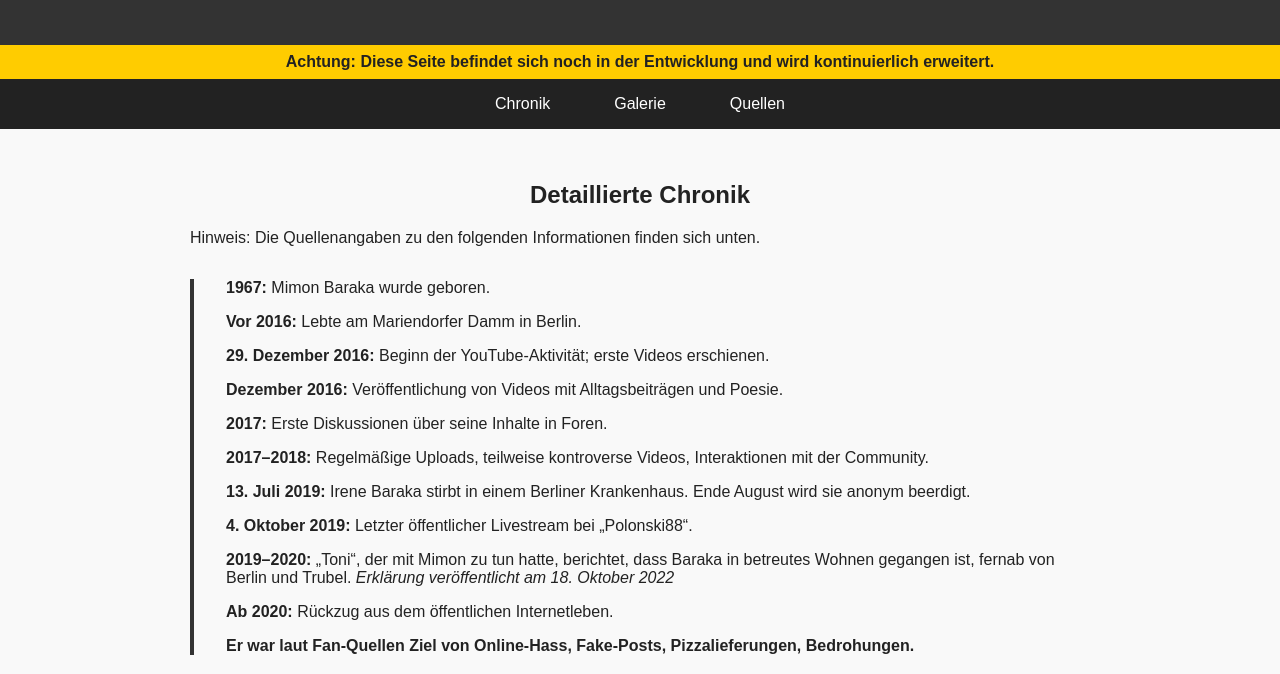
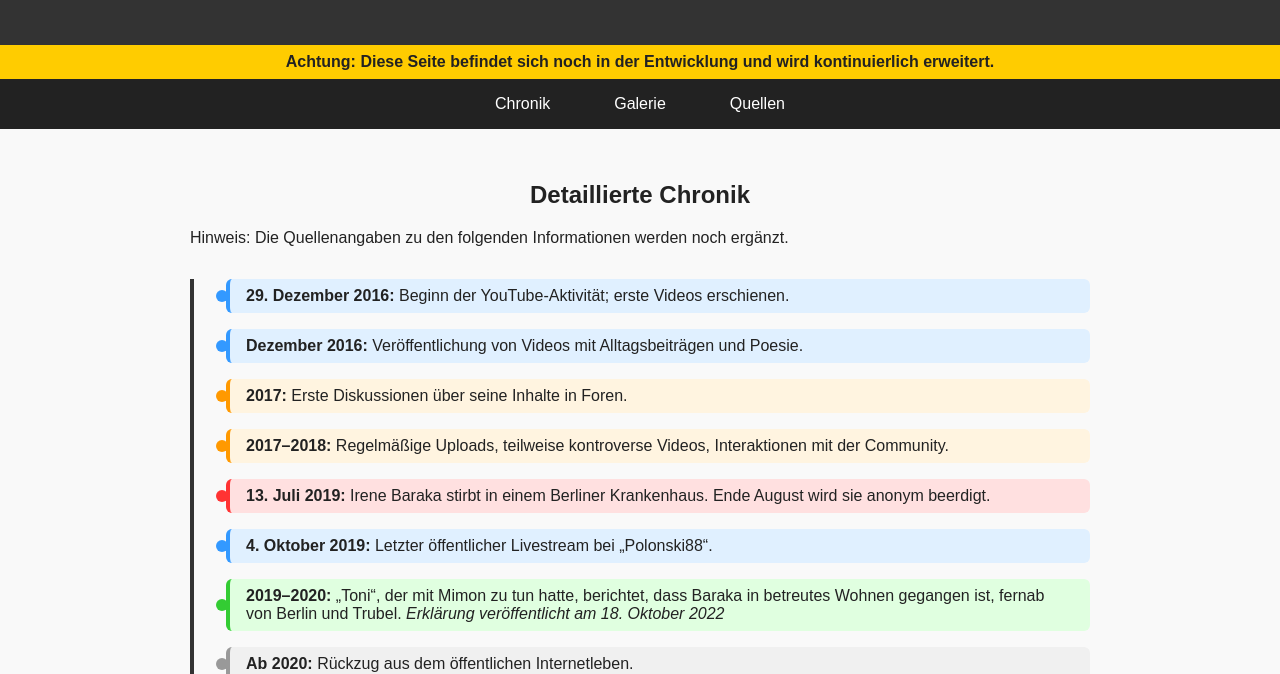
Before and after one commit to mimon-b/Mimon-Website, a plain HTML site: page index.html in a window 1280 px wide. Shown: the part 133-807 px from the top of the page. Drawn offline with Linux system fonts and the light colour scheme.

Commit message:
4. Entwurf

```diff
--- a/index.html
+++ b/index.html
@@ -4,89 +4,8 @@
     <meta charset="UTF-8">
     <meta name="viewport" content="width=device-width, initial-scale=1.0">
     <title>Mimon Baraka – Chronik & Galerie</title>
-    <style>
-        body {
-            font-family: Arial, sans-serif;
-            background: #f9f9f9;
-            color: #222;
-            margin: 0;
-            padding: 0;
-        }
-        header {
-            background: #333;
-            color: white;
-            text-align: center;
-            padding: 2rem;
-        }
-        .dev-note {
-            background: #ffcc00;
-            color: #222;
-            text-align: center;
-            padding: 0.5rem;
-            font-weight: bold;
-        }
-        nav {
-            background: #222;
-            display: flex;
-            justify-content: center;
-        }
-        nav a {
-            color: white;
-            padding: 1rem 2rem;
-            text-decoration: none;
-        }
-        nav a:hover {
-            background: #444;
-        }
-        section {
-            padding: 2rem;
-            max-width: 900px;
-            margin: auto;
-        }
-        h1, h2 {
-            text-align: center;
-        }
-        .timeline {
-            border-left: 4px solid #333;
-            margin: 2rem 0;
-            padding-left: 2rem;
-        }
-        .timeline-item {
-            margin: 1rem 0;
-        }
-        .gallery {
-            display: flex;
-            flex-wrap: wrap;
-            gap: 1rem;
-            justify-content: center;
-        }
-        .gallery img {
-            width: 250px;
-            height: 150px;
-            object-fit: cover;
-            border: 2px solid #333;
-            border-radius: 6px;
-        }
-        .sources {
-            margin-top: 2rem;
-            background: #eee;
-            padding: 1rem;
-            border-radius: 6px;
-        }
-        .sources h3 {
-            text-align: center;
-        }
-        .sources ul {
-            list-style-type: decimal;
-            padding-left: 2rem;
-        }
-        footer {
-            background: #222;
-            color: white;
-            text-align: center;
-            padding: 1rem;
-        }
-    </style>
+    <!-- Ausgelagertes CSS -->
+    <link rel="stylesheet" href="style.css">
 </head>
 <body>
 
@@ -107,40 +26,34 @@
 
 <section id="chronik">
     <h2>Detaillierte Chronik</h2>
-    <p>Hinweis: Die Quellenangaben zu den folgenden Informationen finden sich unten.</p>
+    <p>Hinweis: Die Quellenangaben zu den folgenden Informationen werden noch ergänzt.</p>
     <div class="timeline">
-        <div class="timeline-item">
-            <strong>1967:</strong> Mimon Baraka wurde geboren.
-        </div>
-        <div class="timeline-item">
-            <strong>Vor 2016:</strong> Lebte am Mariendorfer Damm in Berlin.
-        </div>
-        <div class="timeline-item">
+        <div class="timeline-item stream">
             <strong>29. Dezember 2016:</strong> Beginn der YouTube-Aktivität; erste Videos erschienen.
         </div>
-        <div class="timeline-item">
+        <div class="timeline-item stream">
             <strong>Dezember 2016:</strong> Veröffentlichung von Videos mit Alltagsbeiträgen und Poesie.
         </div>
-        <div class="timeline-item">
+        <div class="timeline-item forum">
             <strong>2017:</strong> Erste Diskussionen über seine Inhalte in Foren.
         </div>
-        <div class="timeline-item">
+        <div class="timeline-item forum">
             <strong>2017–2018:</strong> Regelmäßige Uploads, teilweise kontroverse Videos, Interaktionen mit der Community.
         </div>
-        <div class="timeline-item">
+        <div class="timeline-item death">
             <strong>13. Juli 2019:</strong> Irene Baraka stirbt in einem Berliner Krankenhaus. Ende August wird sie anonym beerdigt.
         </div>
-        <div class="timeline-item">
+        <div class="timeline-item stream">
             <strong>4. Oktober 2019:</strong> Letzter öffentlicher Livestream bei „Polonski88“.
         </div>
-        <div class="timeline-item">
+        <div class="timeline-item care">
             <strong>2019–2020:</strong> „Toni“, der mit Mimon zu tun hatte, berichtet, dass Baraka in betreutes Wohnen gegangen ist, fernab von Berlin und Trubel. <em>Erklärung veröffentlicht am 18. Oktober 2022</em>
         </div>
-        <div class="timeline-item">
+        <div class="timeline-item retreat">
             <strong>Ab 2020:</strong> Rückzug aus dem öffentlichen Internetleben.
         </div>
-        <div class="timeline-item">
-            <strong>Er war laut Fan-Quellen Ziel von Online-Hass, Fake-Posts, Pizzalieferungen, Bedrohungen.</strong>
+        <div class="timeline-item warning">
+            <strong>Ziel von Online-Hass:</strong> Er war laut Fan-Quellen Ziel von Online-Hass, Fake-Posts, Pizzalieferungen, Bedrohungen.
         </div>
     </div>
 </section>
@@ -162,12 +75,7 @@
 
 <section id="quellen" class="sources">
     <h3>Quellenangaben</h3>
-    <ul>
-        <li><a href="https://klabautercrew67.home.blog/">Klabautercrew67 Fan-Blog</a></li>
-        <li><a href="https://forum.rocketbeans.tv/t/kennt-hier-jemand-mimon-baraka/32993">Rocketbeans Forum</a></li>
-        <li><a href="https://www.reddit.com/r/AskReddit/comments/16f516x/germans_of_reddit_who_is_mimon_baraka/">Reddit Diskussion</a></li>
-        <li><a href="https://www.bdzv.de/fileadmin/content/9_Awards/9_1_TWP/Allgemeines_zum_Preis/Die_Broschuere/TWP-Inhalt_26JUNI2023-V4-JNeller-web.pdf">BDZV Broschüre</a></li>
-    </ul>
+    <p>Die Quellen für die chronologisch dargestellten Informationen werden noch ergänzt. Derzeit stützt sich die Darstellung auf gesicherte Fan-Quellen.</p>
 </section>
 
 <footer>
--- /dev/null
+++ b/style.css
@@ -0,0 +1,136 @@
+body {
+    font-family: Arial, sans-serif;
+    background: #f9f9f9;
+    color: #222;
+    margin: 0;
+    padding: 0;
+}
+header {
+    background: #333;
+    color: white;
+    text-align: center;
+    padding: 2rem;
+}
+.dev-note {
+    background: #ffcc00;
+    color: #222;
+    text-align: center;
+    padding: 0.5rem;
+    font-weight: bold;
+}
+nav {
+    background: #222;
+    display: flex;
+    justify-content: center;
+}
+nav a {
+    color: white;
+    padding: 1rem 2rem;
+    text-decoration: none;
+}
+nav a:hover {
+    background: #444;
+}
+section {
+    padding: 2rem;
+    max-width: 900px;
+    margin: auto;
+}
+h1, h2 {
+    text-align: center;
+}
+.timeline {
+    border-left: 4px solid #333;
+    margin: 2rem 0;
+    padding-left: 2rem;
+}
+.timeline-item {
+    margin: 1rem 0;
+    padding: 0.5rem 1rem;
+    border-radius: 6px;
+    position: relative;
+}
+.timeline-item::before {
+    content: '';
+    position: absolute;
+    left: -14px;
+    top: 50%;
+    transform: translateY(-50%);
+    width: 12px;
+    height: 12px;
+    border-radius: 50%;
+}
+.timeline-item.stream {
+    background: #e0f0ff;
+    border-left: 4px solid #3399ff;
+}
+.timeline-item.stream::before {
+    background: #3399ff;
+}
+.timeline-item.forum {
+    background: #fff4e0;
+    border-left: 4px solid #ff9900;
+}
+.timeline-item.forum::before {
+    background: #ff9900;
+}
+.timeline-item.death {
+    background: #ffe0e0;
+    border-left: 4px solid #ff3333;
+}
+.timeline-item.death::before {
+    background: #ff3333;
+}
+.timeline-item.care {
+    background: #e0ffe0;
+    border-left: 4px solid #33cc33;
+}
+.timeline-item.care::before {
+    background: #33cc33;
+}
+.timeline-item.retreat {
+    background: #f0f0f0;
+    border-left: 4px solid #999999;
+}
+.timeline-item.retreat::before {
+    background: #999999;
+}
+.timeline-item.warning {
+    background: #fffbe0;
+    border-left: 4px solid #ffcc00;
+}
+.timeline-item.warning::before {
+    background: #ffcc00;
+}
+.gallery {
+    display: flex;
+    flex-wrap: wrap;
+    gap: 1rem;
+    justify-content: center;
+}
+.gallery img {
+    width: 250px;
+    height: 150px;
+    object-fit: cover;
+    border: 2px solid #333;
+    border-radius: 6px;
+}
+.sources {
+    margin-top: 2rem;
+    background: #eee;
+    padding: 1rem;
+    border-radius: 6px;
+}
+.sources h3 {
+    text-align: center;
+}
+.sources ul {
+    list-style-type: decimal;
+    padding-left: 2rem;
+}
+footer {
+    background: #222;
+    color: white;
+    text-align: center;
+    padding: 1rem;
+}
```
Also changed, not shown: 1 other file.
